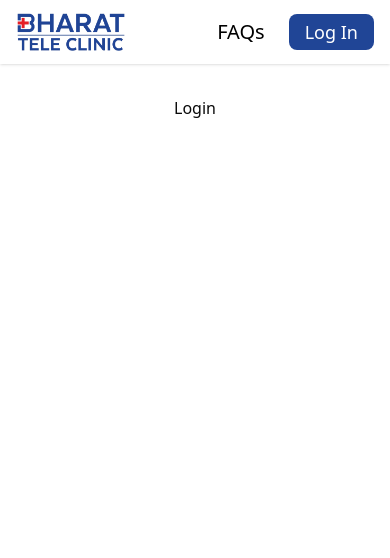
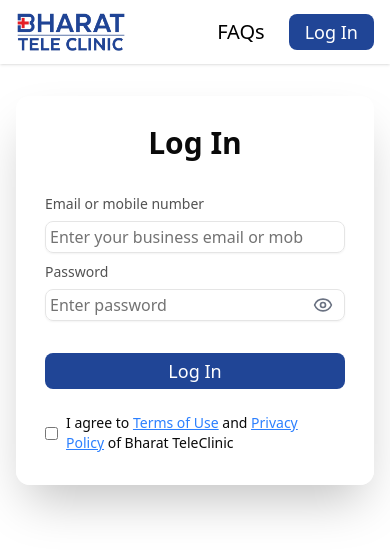
Before and after one commit to mayurmadankar/Ads-Manager, a React (Vite) app: page /auth/login in a window 390 px wide. Shown: the top 558 px of the page. Built offline with nearby package versions, Linux system fonts and the light colour scheme.

Commit message:
implement redux for registration

```diff
--- a/package.json
+++ b/package.json
@@ -12,12 +12,16 @@
   "dependencies": {
     "@radix-ui/react-label": "^2.1.7",
     "@radix-ui/react-slot": "^1.2.3",
+    "@reduxjs/toolkit": "^2.8.2",
+    "axios": "^1.11.0",
     "class-variance-authority": "^0.7.1",
     "clsx": "^2.1.1",
     "lucide-react": "^0.541.0",
     "react": "^19.1.1",
     "react-dom": "^19.1.1",
+    "react-redux": "^9.2.0",
     "react-router-dom": "^7.8.2",
+    "react-toastify": "^11.0.5",
     "tailwind-merge": "^3.3.1",
     "validator": "^13.15.15"
   },
--- a/src/components/auth/AuthLayout.jsx
+++ b/src/components/auth/AuthLayout.jsx
@@ -10,7 +10,7 @@
 
   return (
     <div className="min-h-screen flex flex-col ">
-      <header className="flex items-center justify-between px-12 py-5 bg-white shadow-sm max-md:py-3 max-md:px-4">
+      <header className="flex items-center justify-between px-12 py-2 bg-white shadow-sm max-md:py-3 max-md:px-4">
         <div className="flex items-center gap-3">
           <img
             src={btimage}
@@ -29,18 +29,23 @@
             variant="custom"
             className="md:w-[120px] text-lg py-6 max-md:py-3"
             onClick={() => {
-              setTbn(!tbn);
-              {
-                tbn ? navigate("/auth/login") : navigate("/auth/register");
-              }
+              setTbn((prev) => {
+                const newState = !prev;
+                if (newState) {
+                  navigate("/auth/login");
+                } else {
+                  navigate("/auth/register");
+                }
+                return newState;
+              });
             }}
           >
             {tbn ? "Sign Up" : "Log In"}
           </Button>
         </div>
       </header>
-      <main className="flex md:flex-1 items-center justify-center px-12 my-4 max-md:p-4">
-        <div className="flex flex-col md:flex-row bg-white rounded-xl md:shadow-lg overflow-hidden w-full">
+      <main className="flex md:flex-1 items-center justify-center px-12 my-4 max-md:p-4 ">
+        <div className="flex flex-col md:flex-row bg-white rounded-xl md:shadow-lg overflow-hidden w-full max-md:shadow-2xl">
           <div className="hidden lg:flex flex-col justify-center items-center bg-blue-100 px-10 py-12 w-1/2">
             <img src={girlImg} alt="default-girl" />
           </div>
--- a/src/components/common/CommonForm.jsx
+++ b/src/components/common/CommonForm.jsx
@@ -12,7 +12,7 @@
     setFormData,
     onSubmit,
     buttonText,
-    isBtnDisabled
+    isSubmitting
   } = props;
 
   const [showPassword, setShowPassword] = useState(false);
@@ -22,6 +22,7 @@
   const [lastNameError, setLastNameError] = useState("");
   const [phoneError, setPhoneError] = useState("");
   const [passwordError, setPasswordError] = useState("");
+  const [identifierError, setIdentifierError] = useState("");
 
   const handleInputChange = (event, name, type) => {
     let value = event.target.value;
@@ -73,6 +74,23 @@
         );
       } else {
         setPasswordError("");
+      }
+    }
+
+    if (name === "identifier") {
+      if (!value) {
+        setIdentifierError("Please enter your email or mobile number");
+      } else {
+        const emailRegex = /^\S+@\S+\.\S+$/;
+        const phoneRegex = /^[0-9]{10}$/;
+
+        if (emailRegex.test(value)) {
+          setIdentifierError("");
+        } else if (phoneRegex.test(value)) {
+          setIdentifierError("");
+        } else {
+          setIdentifierError("Enter a valid email or 10-digit mobile number");
+        }
       }
     }
 
@@ -142,7 +160,8 @@
                   (getControlItem.name === "firstName" && firstNameError) ||
                   (getControlItem.name === "lastName" && lastNameError) ||
                   (getControlItem.name === "email" && emailError) ||
-                  (getControlItem.name === "phone" && phoneError)
+                  (getControlItem.name === "phone" && phoneError) ||
+                  (getControlItem.name === "identifier" && identifierError)
                     ? "border-red-500 pr-10 text-sm"
                     : "pr-10"
                 }
@@ -158,6 +177,9 @@
               )}
               {getControlItem.name === "phone" && phoneError && (
                 <p className="text-red-500 text-sm">{phoneError}</p>
+              )}
+              {getControlItem.name === "identifier" && identifierError && (
+                <p className="text-red-500 text-sm">{identifierError}</p>
               )}
             </>
           );
@@ -194,12 +216,12 @@
         ))}
       </div>
       <Button
-        disabled={isBtnDisabled}
+        disabled={isSubmitting}
         type="submit"
         className="w-full mt-4 text-lg py-6 max-md:py-3"
         variant="custom"
       >
-        {buttonText || "Submit"}
+        {isSubmitting ? "Submitting..." : buttonText}
       </Button>
     </form>
   );
--- a/src/components/ui/input.jsx
+++ b/src/components/ui/input.jsx
@@ -8,7 +8,7 @@
       type={type}
       data-slot="input"
       className={cn(
-        "file:text-foreground placeholder:text-muted-foreground selection:bg-primary selection:text-primary-foreground dark:bg-input/30 border-input flex h-8 w-[400px] min-w-0 rounded-md border bg-transparent px-3 py-1 text-md shadow-xs transition-[color,box-shadow] outline-none file:inline-flex file:h-7 file:border-0 file:bg-transparent file:text-sm file:font-medium disabled:pointer-events-none disabled:cursor-not-allowed disabled:opacity-50 md:h-10 md:text-lg md:file:h-7 max-sm:w-[300px]",
+        "file:text-foreground placeholder:text-muted-foreground selection:bg-primary selection:text-primary-foreground dark:bg-input/30 border-input flex h-8 w-[400px] min-w-0 rounded-md border bg-transparent px-1 py-1 text-md shadow-xs transition-[color,box-shadow] outline-none file:inline-flex file:h-7 file:border-0 file:bg-transparent file:text-sm file:font-medium disabled:pointer-events-none disabled:cursor-not-allowed disabled:opacity-50 md:h-10 md:text-lg md:file:h-7 max-sm:w-[300px]",
         "focus-visible:border-blue-600 focus-visible:ring-blue-200 focus-visible:ring-[3px]",
         "aria-invalid:ring-destructive/20 dark:aria-invalid:ring-destructive/40 aria-invalid:border-destructive",
         className
--- a/src/pages/AuthLogin.jsx
+++ b/src/pages/AuthLogin.jsx
@@ -1,16 +1,74 @@
 import React, { useState } from "react";
+import CommonForm from "@/components/common/CommonForm";
+import { loginFormControls } from "@/components/config";
 
 const initialState = {
-  email: "",
+  identifier: "",
   password: ""
 };
 
 const AuthLogin = () => {
   const [formData, setFormData] = useState(initialState);
+  const [isBtnDisabled, setIsBtnDisabled] = useState(false);
+  const [checkboxError, setCheckboxError] = useState(false);
+
+  const onSubmit = (e) => {
+    e.preventDefault();
+    setIsBtnDisabled(true);
+
+    const { identifier, password } = formData;
+
+    const isEmail = /\S+@\S+\.\S+/.test(identifier);
+    const isPhone = /^[0-9]{10}$/.test(identifier);
+
+    if (!isEmail && !isPhone) {
+      alert("Please enter a valid email or mobile number");
+      setIsBtnDisabled(false);
+      return;
+    }
+
+    setTimeout(() => {
+      setIsBtnDisabled(false);
+    }, 1500);
+  };
+
   return (
-    <div>
-      <h1>Login</h1>
-
+    <div className="flex items-center justify-center  w-[500px] p-6 bg-white md:border rounded-lg ">
+      <div className="flex flex-col items-center justify-center w-full gap-4">
+        <h1 className="text-[30px] font-bold mb-4">Log In</h1>
+        <CommonForm
+          formControls={loginFormControls}
+          formData={formData}
+          setFormData={setFormData}
+          onSubmit={onSubmit}
+          buttonText="Log In"
+          isBtnDisabled={isBtnDisabled}
+        />
+        <div className="flex items-center justify-center py-2 gap-2 max-sm:w-[300px]">
+          <input
+            type="checkbox"
+            id="terms"
+            className="accent-blue-600"
+            onChange={(e) => setCheckboxError(!e.target.checked)}
+          />
+          <label htmlFor="terms" className="text-sm">
+            I agree to&nbsp;
+            <a href="#" className="text-blue-500 underline hover:text-blue-700">
+              Terms of Use
+            </a>
+            &nbsp;and&nbsp;
+            <a href="#" className="text-blue-500 underline hover:text-blue-700">
+              Privacy Policy
+            </a>
+            &nbsp;of Bharat TeleClinic
+          </label>
+        </div>
+        {checkboxError ? (
+          <p className="text-red-500 text-sm">
+            You must agree to the terms and conditions
+          </p>
+        ) : null}
+      </div>
     </div>
   );
 };
--- a/src/pages/AuthRegister.jsx
+++ b/src/pages/AuthRegister.jsx
@@ -1,6 +1,10 @@
 import CommonForm from "@/components/common/CommonForm";
 import { registerFormControls } from "@/components/config";
+import { registerUser } from "@/redux/AuthSlice";
 import { useState } from "react";
+import { useDispatch } from "react-redux";
+import { useNavigate } from "react-router-dom";
+import { toast } from "react-toastify";
 
 const initialState = {
   firstName: "",
@@ -12,25 +16,45 @@
 
 const AuthRegister = () => {
   const [formData, setFormData] = useState(initialState);
+  const [checkboxError, setCheckboxError] = useState(false);
+  const dispatch = useDispatch();
+  const navigate = useNavigate();
+
+  const [isSubmitting, setIsSubmitting] = useState(false);
 
   function onSubmit(event) {
     event.preventDefault();
-    console.log(formData);
+    setIsSubmitting(true);
+    dispatch(registerUser(formData)).then((res) => {
+      if (res?.payload?.id) {
+        toast.success("Registration successful");
+        navigate("/auth/login");
+      } else {
+        toast.error("Registration failed");
+      }
+      setIsSubmitting(false);
+    });
   }
 
   return (
-    <div className="flex items-center justify-center  w-[500px] p-6 bg-white border rounded-lg ">
+    <div className="flex items-center justify-center  w-[500px] p-6 bg-white md:border rounded-lg ">
       <div className="flex flex-col items-center justify-center w-full gap-4">
         <h1 className="text-[30px] font-bold mb-4">Sign Up</h1>
         <CommonForm
           formControls={registerFormControls}
           buttonText="Sign Up"
+          isSubmitting={isSubmitting}
           formData={formData}
           setFormData={setFormData}
           onSubmit={onSubmit}
         />
-        <div className="flex items-center justify-center py-2 gap-2 max-sm:w-[300px]">
-          <input type="checkbox" id="terms" className="accent-blue-600" />
+        <div className="flex items-center justify-center pt-2 gap-2 max-sm:w-[300px]">
+          <input
+            type="checkbox"
+            id="terms"
+            className="accent-blue-600"
+            onChange={(e) => setCheckboxError(!e.target.checked)}
+          />
           <label htmlFor="terms" className="text-sm">
             I agree to&nbsp;
             <a href="#" className="text-blue-500 underline hover:text-blue-700">
@@ -43,6 +67,11 @@
             &nbsp;of Bharat TeleClinic
           </label>
         </div>
+        {checkboxError && (
+          <p className="text-red-500 text-sm">
+            You must agree to the terms and conditions
+          </p>
+        )}
       </div>
     </div>
   );
--- /dev/null
+++ b/src/redux/AuthSlice.jsx
@@ -0,0 +1,43 @@
+import { createAsyncThunk, createSlice } from "@reduxjs/toolkit";
+import axios from "axios";
+
+const initialState = {
+  isAuthenticated: false,
+  isLoading: false
+};
+export const registerUser = createAsyncThunk(
+  "auth/register",
+  async (formData) => {
+    const response = await axios.post(
+      "https://jsonplaceholder.typicode.com/posts",
+      formData,
+      {
+        withCredentials: true
+      }
+    );
+    console.log("Registration response:", response.data);
+    return response.data;
+  }
+);
+const authSlice = createSlice({
+  name: "auth",
+  initialState,
+  reducers: {},
+  extraReducers: (builder) => {
+    builder
+      .addCase(registerUser.pending, (state) => {
+        state.isLoading = true;
+      })
+      .addCase(registerUser.fulfilled, (state, action) => {
+        state.isLoading = false;
+        state.isAuthenticated = true;
+      })
+      .addCase(registerUser.rejected, (state) => {
+        state.isLoading = false;
+        state.isAuthenticated = false;
+      });
+  }
+});
+
+export default authSlice.reducer;
+export const authSelector = (state) => state.auth;
```
Also changed, not shown: src/components/config/index.js (+6 -6 lines), src/main.jsx (+19 -3 lines), src/redux/store.js (added, +8 -0 lines), 1 other file (tests, documents, lock files or other folders).
